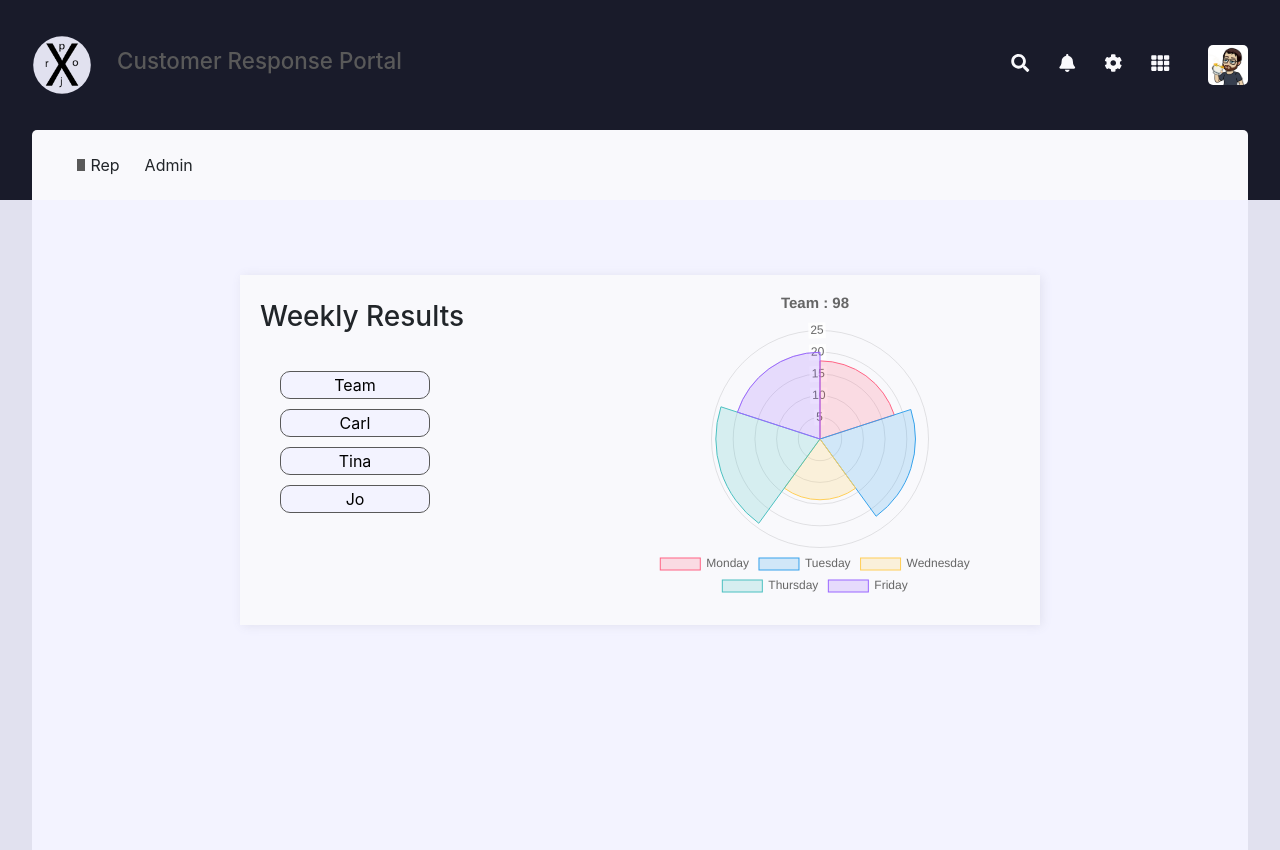
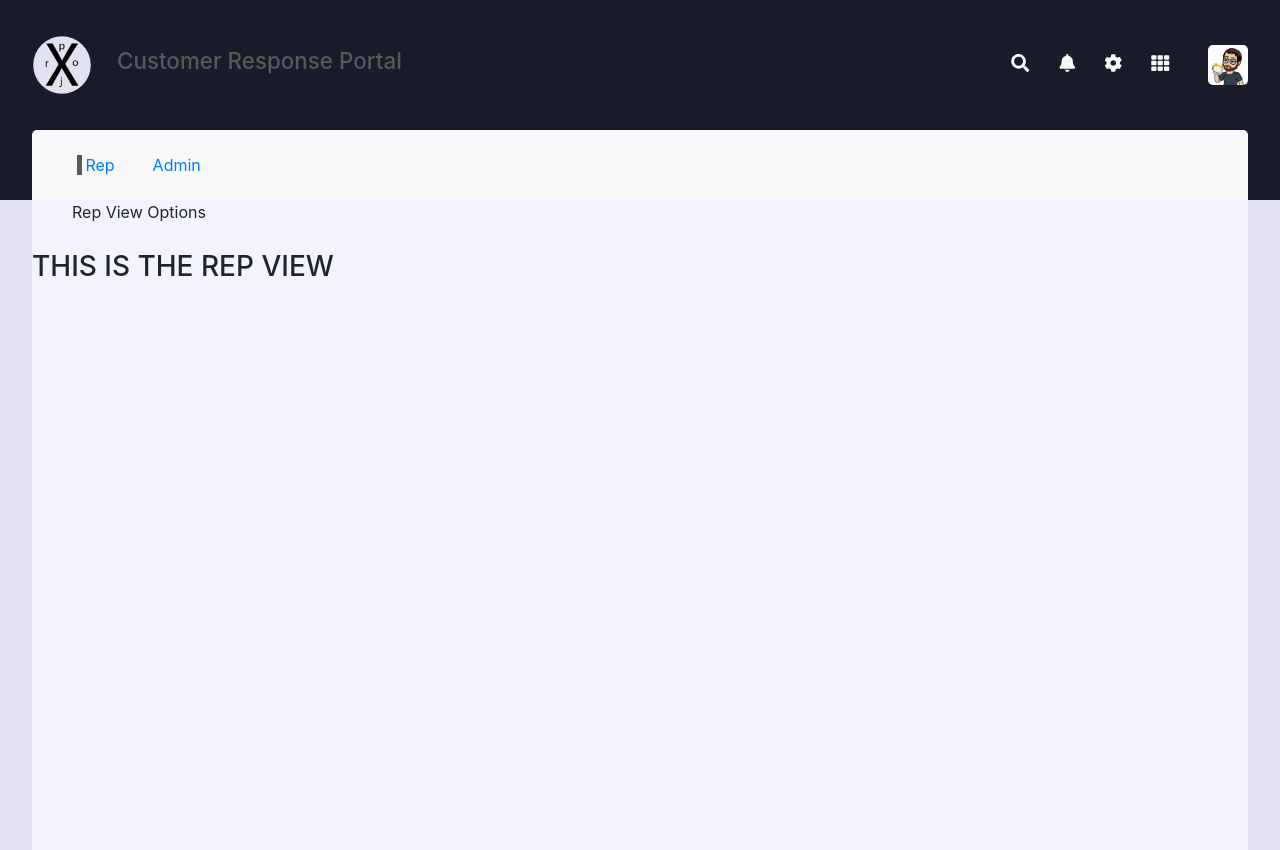
Before and after one commit to ZumDeWald/ProjX, a React (Create React App) app: page / in a window 1280 px wide. Built offline with nearby package versions, Linux system fonts and the light colour scheme.

Commit message:
Setup routing between Rep and Admin

```diff
--- /dev/null
+++ b/src/Admin.js
@@ -0,0 +1,25 @@
+import React from 'react';
+
+import ExampleChart from './ExampleChart.js';
+import TeamData from './TeamData.js';
+
+function Admin() {
+
+  return (
+    <main className="main">
+    <section className="main-submenu">
+    <ul>
+      <li>Admin View Options</li>
+    </ul>
+    </section>
+      <section className="main-center">
+        <ExampleChart chartId={TeamData[0].name} options={{
+            title: TeamData[0].name,
+            dataSet: TeamData[0].dataSet
+          }}/>
+      </section>
+    </main>
+  );
+}
+
+export default Admin;
--- a/src/App.css
+++ b/src/App.css
@@ -71,15 +71,6 @@ nav {
   margin: auto 15px auto 10px;
 }
 
-.list-item-selected::before {
-  content: "";
-  display:inline-block;
-  width: 8px;
-  height: 12px;
-  margin: 0 5px;
-  background: var(--steel);
-}
-
 main {
   width: 100vw;
   max-width: 100%;
--- a/src/App.js
+++ b/src/App.js
@@ -1,6 +1,8 @@
 import React from 'react';
-import ExampleChart from './ExampleChart.js';
-import TeamData from './TeamData.js';
+import { Router } from '@reach/router';
+import Rep from './Rep.js';
+import Admin from './Admin.js';
+import NavLink from './NavLink.js';
 
 import './App.css';
 import logo from './projX.png';
@@ -29,21 +31,17 @@ function App() {
         </section>
         <nav>
           <ul className="nav-list">
-            <li className="nav-list-item list-item-selected">Rep</li>
-            <li className="nav-list-item">Admin</li>
+            <li className="nav-list-item">
+              <NavLink to="/"> Rep </NavLink></li>
+            <li className="nav-list-item">
+              <NavLink to="/admin"> Admin </NavLink></li>
           </ul>
         </nav>
       </header>
-      <main className="main">
-        <section className="main-submenu">
-        </section>
-        <section className="main-center">
-          <ExampleChart chartId={TeamData[0].name} options={{
-              title: TeamData[0].name,
-              dataSet: TeamData[0].dataSet
-            }}/>
-        </section>
-      </main>
+      <Router>
+        <Rep path="/" />
+        <Admin path="admin" />
+      </Router>
     </>
   );
 }
--- a/src/ExampleChart.js
+++ b/src/ExampleChart.js
@@ -78,7 +78,7 @@ const updateDataSet = (i) => {
       <h3 className="tile-header">Weekly Results</h3>
       <ul className="tile-list-buttons">
         {TeamData.map((item, i) => (
-          <li><button className="list-button" onClick={() => {updateDataSet(i)}}>{item.name}</button></li>
+          <li key={`Weekly Results ${i}`}><button className="list-button" onClick={() => {updateDataSet(i)}}>{item.name}</button></li>
         ))}
       </ul>
       <div className="chart">
--- /dev/null
+++ b/src/NavLink.js
@@ -0,0 +1,21 @@
+import React from 'react';
+import { Link } from '@reach/router';
+
+const NavLink = props => (
+  <Link
+    {...props}
+    getProps={({ isCurrent }) => {
+      // the object returned here is passed to the
+      // anchor element's props
+      return {
+        style: {
+          borderLeft: isCurrent ? "5px solid var(--steel)" : "5px solid transparent",
+          paddingLeft: "3px",
+          marginLeft: "5px"
+        }
+      };
+    }}
+  />
+);
+
+export default NavLink;
--- /dev/null
+++ b/src/Rep.js
@@ -0,0 +1,19 @@
+import React from 'react';
+
+function Rep() {
+
+  return (
+    <main className="main">
+      <section className="main-submenu">
+      <ul>
+        <li>Rep View Options</li>
+      </ul>
+      </section>
+      <section className="main-center">
+        <h3>THIS IS THE REP VIEW</h3>
+      </section>
+    </main>
+  );
+}
+
+export default Rep;
```
Also changed, not shown: src/ExampleChart2.js (deleted, +0 -68 lines).
